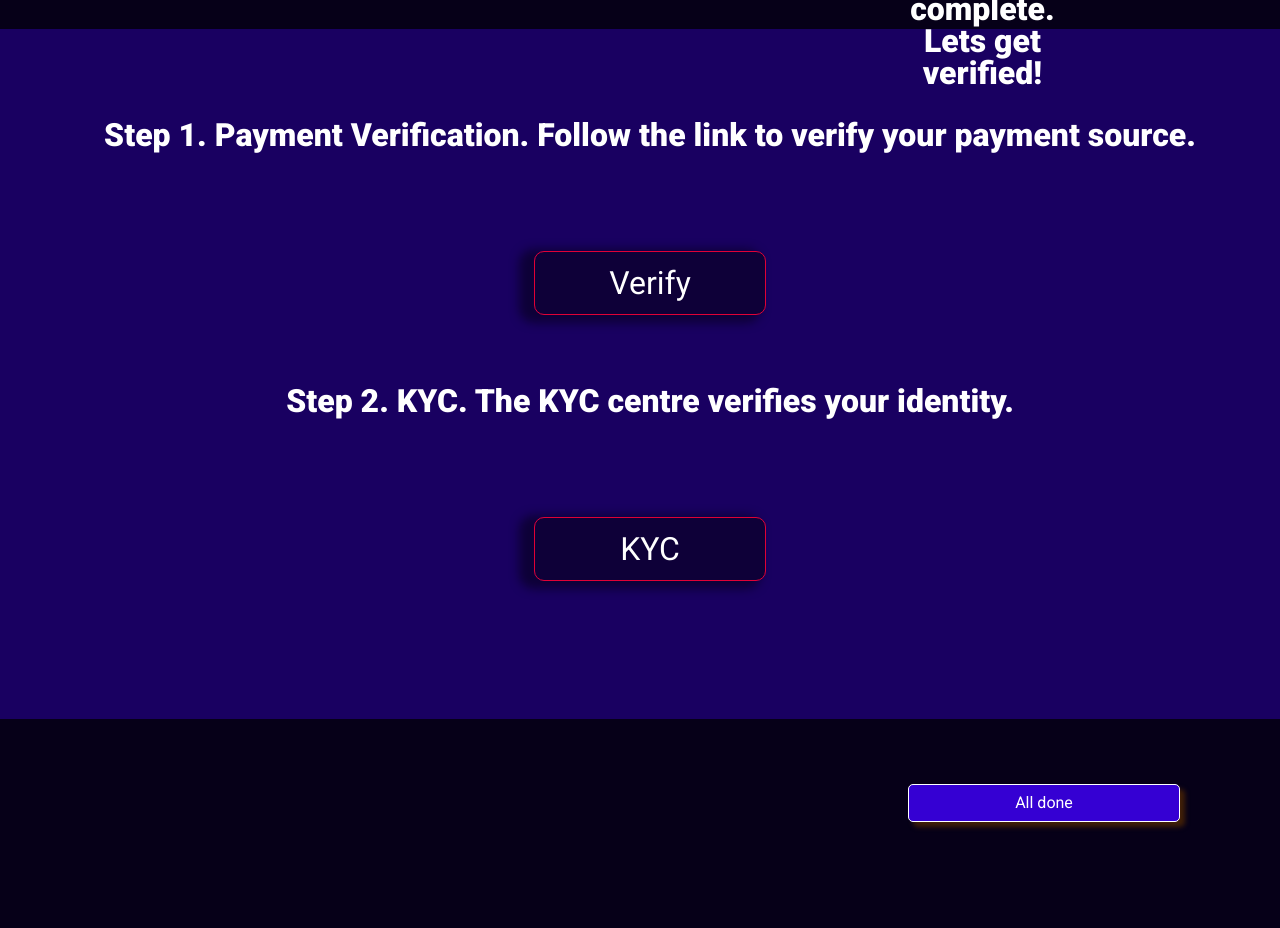
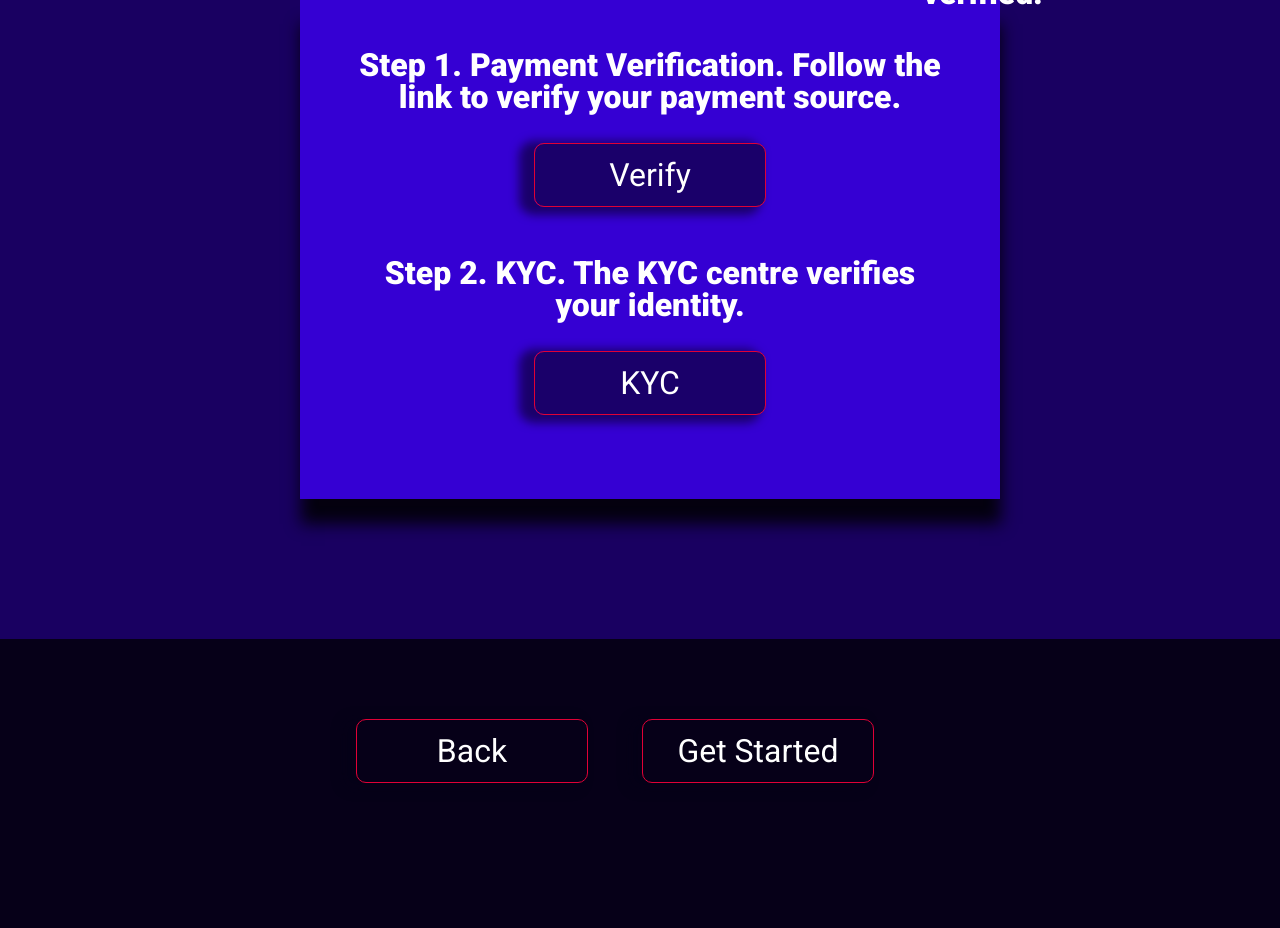
Before and after one commit to szymon338/Rookie, a PHP site: page /8-kyc.html in a window 1280 px wide. Shown: the part 798-1726 px from the top of the page. Before the commit the page ends 1627 px from the top, so only its background shows below. Run offline with PHP 8.4, Linux system fonts and the light colour scheme.

Commit message:
Design changes
Design in order, clean up time

```diff
--- a/10-freelance.html
+++ b/10-freelance.html
@@ -12,7 +12,7 @@
 <head>
     <header>
         <div class="logo">
-        <img src="images/fln.png.png" width="300" height="100" alt="Freelancer.com logo">
+         <img src="images/SVG/Asset 3.svg" width="300" height="100" alt="Freelancer.com logo">
          </div>
          <nav>
          <div class="navbutton">
--- a/2-select.html
+++ b/2-select.html
@@ -12,10 +12,10 @@
 </head>
 <html>
     <body>
-    <div class="container">
+
       <header>
         <div class="logo">
-              <img src="images/fln.png.png" width="300" height="100" alt="Freelancer.com logo">
+         <img src="images/SVG/Asset 3.svg" width="300" height="100" alt="Freelancer.com logo">
          </div>
          <nav>
          <div class="navbutton">
--- a/8-kyc.html
+++ b/8-kyc.html
@@ -11,7 +11,7 @@
 </head>
 <header>
     <div class="logo">
-        <img src="images/fln.png.png" width="300" height="100" alt="Freelancer.com logo">
+     <img src="images/SVG/Asset 3.svg" width="300" height="100" alt="Freelancer.com logo">
      </div>
      <nav>
      <div class="navbutton">
@@ -33,22 +33,23 @@
     </div>
 </div>
 </div>
-</div>
+<div class="slide3">
 
+                 <div class="slide22">
 
-             <div class="kyc">
-                 <div class="slide3">
               <div class="slide1">
                 <h2>Step 1. Payment Verification. Follow the link to verify your payment source.</h2>
                     <div class="kycbutton">
                     <a href="#">Verify</a></div>
-                <h2>Step 2. KYC. The KYC centre verifies your identity. </h2>
+                <h2>Step 2. KYC. The KYC centre verifies your identity. </h2></div>
                     <div class="kycbutton">
                     <a href="#">KYC</a>
         </div>
     </div>
     </div>
-        <div class="donewrapper">
-        <a href="/9-learn.html" class="done"> All done</a></div>
+    <div class="inputwrapper">
+        <a href="/8-kyc.html" class="nextbutton" id="slide_start_button" value="Start"  >Back</a>
+        <a href="/10-freelance.html"  class="nextbutton"  >Get Started</a>
     </div>
+
 </html>
--- a/index.html
+++ b/index.html
@@ -15,7 +15,7 @@
     <body>
         <header>
              <div class="logo">
-              <img src="images/fln.png.png" width="300" height="100" alt="Freelancer.com logo">
+              <img src="images/SVG/Asset 3.svg" width="300" height="100" alt="Freelancer.com logo">
               </div>
               <nav>
               <div class="navbutton">
--- a/style.css
+++ b/style.css
@@ -80,6 +83,8 @@
 
 
     .nextbutton{
+        display: inline-block;
+
         background-color:#0600188e ;
         border: solid 1px #e00036;
         width: 200px;
@@ -91,7 +96,8 @@
         border-radius: 10px;
         margin-right: auto;
         margin-left: auto;
-        margin-top: 100px;
+        margin-right: 50px;
+        margin-top: 40px;
         margin-bottom: 100px;
         box-shadow: -10px 3px 10px 5px  #0600188e ;
     }
@@ -110,7 +116,7 @@
             border-radius: 10px;
             margin-right: auto;
             margin-left: auto;
-            margin-bottom: 20px;
+
             box-shadow: -10px 3px 10px 5px  #0600188e;
     }
 
@@ -168,8 +176,12 @@
         text-align: center;
         padding-top: 50px;
         padding-left: 50px;
-        margin-bottom: 100px;
+        margin-bottom: 30px;
         padding-right: 50px;
+    }
+
+    .slide1 h2{
+       padding-top: 50px;
     }
 
     p{
@@ -428,6 +452,17 @@ Page 2 specific
     .slide2 h2{
         margin-top: 5px;
         margin-bottom: 50px;
+    }
+
+    .slide22{
+        background-color:#3500d3;
+        display:block;
+        height: 500px;
+        box-shadow: 1px 25px 15px #04000f;
+        width: 700px;
+        margin-left: auto;
+        margin-right: auto;
+        margin-top: 10px
     }
 
     .slide3{
@@ -770,7 +805,7 @@ select{
 
     .done{
         background-color: #3500d3;
-        border: 1px white solid;
+
         width: 250px;
         color: white;
         font-family: 'Roboto';
@@ -779,8 +814,8 @@ select{
         display: inline-block;
         margin-top: 15px;
         border-radius: 5px;
-        box-shadow: 5px 5px 5px rgba(88, 44, 2, 0.712);
-        text-align: center ;
+        box-shadow: 5px 5px 5px #010003;
+        text-align: center;
     }
 
     .slide2 p{
```
Also changed, not shown: other parts of style.css (+24 -7 lines), 3-welcome.html (+7 -8 lines), 4-basics.html (+8 -3 lines), 5-skills.html (+4 -17 lines), 6-bio.html (+4 -27 lines), 7-photo.html (+4 -4 lines), 9-learn.html (+20 -10 lines), images/SVG/Asset 1.svg (added), images/SVG/Asset 2.svg (added), images/SVG/Asset 3.svg (added). Lines whose indentation alone changed are shown as unchanged.
